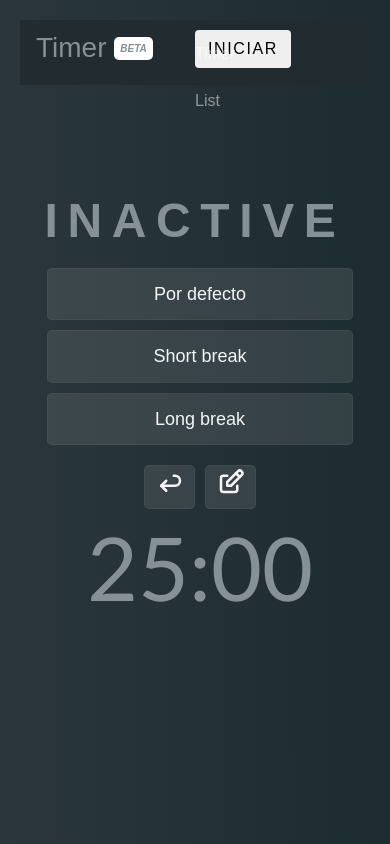
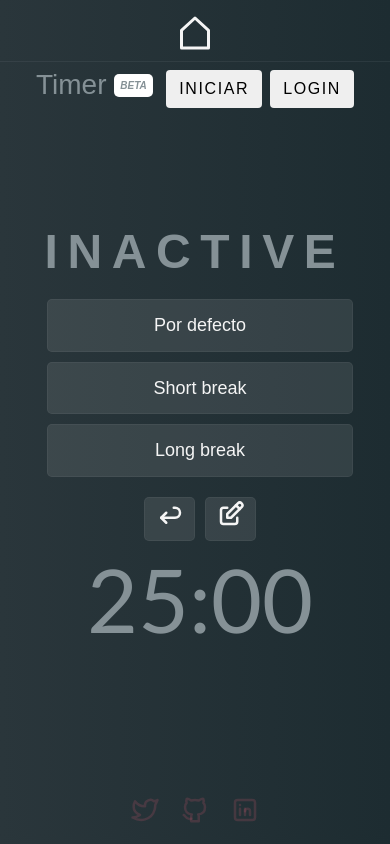
Before and after one commit to Serphp/Spomodoro, a React (Vite) app: page / in a window 390 px wide. Built offline with nearby package versions, Linux system fonts and the light colour scheme; no server answers.

Commit message:
Improvement mobile design & update components

```diff
--- a/components/Auth/Login.jsx
+++ b/components/Auth/Login.jsx
@@ -29,6 +29,7 @@ export default function Login() {
 
   return (
     <>
+
       <div className="boxcontainer2">
           <h2 className="text-center mb-4">Log In</h2>
           {error && <Alert variant="danger">{error}</Alert>}
--- a/components/Main/Footer.jsx
+++ b/components/Main/Footer.jsx
@@ -1,7 +1,27 @@
 export const Footer = () => {
     return (<>
-        <footer className="footer mb-5">
-
+        <footer>
+        <div className="socials">
+        <a href="https://twitter.com/Serphp" target="_blank" rel="noopener noreferrer">
+        <svg width="30" height="30" fill="none" className="socialicon" stroke="currentColor" stroke-linecap="round" stroke-linejoin="round" stroke-width="2" viewBox="0 0 24 24" xmlns="http://www.w3.org/2000/svg">
+        <path d="M22 4.009c-1 .49-1.98.689-3 .99-1.121-1.265-2.783-1.335-4.38-.737S11.977 6.322 12 7.999v1c-3.245.083-6.135-1.395-8-4 0 0-4.182 7.433 4 11-1.872 1.247-3.739 2.088-6 2 3.308 1.803 6.913 2.423 10.034 1.517 3.58-1.04 6.522-3.723 7.651-7.742a13.84 13.84 0 0 0 .497-3.753c-.002-.249 1.51-2.772 1.818-4.013v.001Z"></path>
+        </svg>
+        </a>
+        <a href="https://github.com/Serphp" target="_blank" rel="noopener noreferrer">
+        <svg width="30" height="30" fill="none" className="socialicon" stroke="currentColor" stroke-linecap="round" stroke-linejoin="round" stroke-width="2" viewBox="0 0 24 24" xmlns="http://www.w3.org/2000/svg">
+        <path d="M15 21v-3.5c0-1 .1-1.4-.5-2 2.8-.3 5.5-1.4 5.5-6a4.6 4.6 0 0 0-1.3-3.2 4.2 4.2 0 0 0-.1-3.2s-1.1-.3-3.5 1.3a12.3 12.3 0 0 0-6.2 0C6.5 2.8 5.4 3.1 5.4 3.1a4.2 4.2 0 0 0-.1 3.2A4.6 4.6 0 0 0 4 9.5c0 4.6 2.7 5.7 5.5 6-.6.6-.6 1.2-.5 2V21h6Z"></path>
+        <path d="M9 19c-4.3 1.4-4.3-2.5-6-3"></path>
+        </svg>
+        </a>
+        <a href="https://www.linkedin.com/in/bryaninit/" target="_blank" rel="noopener noreferrer">
+        <svg width="30" height="30" fill="none" className="socialicon" stroke="currentColor" stroke-linecap="round" stroke-linejoin="round" stroke-width="2" viewBox="0 0 24 24" xmlns="http://www.w3.org/2000/svg">
+        <path d="M18 4H6a2 2 0 0 0-2 2v12a2 2 0 0 0 2 2h12a2 2 0 0 0 2-2V6a2 2 0 0 0-2-2Z"></path>
+        <path d="M8 11v5"></path>
+        <path d="M8 8v.01"></path>
+        <path d="M12 16v-5"></path>
+        <path d="M16 16v-3a2 2 0 0 0-4 0"></path>
+        </svg></a>
+        </div>
         </footer>
     </>)
 }
--- a/components/Main/Navbar.jsx
+++ b/components/Main/Navbar.jsx
@@ -27,52 +27,63 @@ export const NavBar = () => {
     //console.log(handleSP);
     return (
         <>
+        <span className='navline2'>
+        <Link to="/" className='navlinkx'>
+            <svg width="36" height="36" fill="none" stroke="currentColor"
+            stroke-linecap="round" stroke-linejoin="round" stroke-width="2"
+            viewBox="0 0 24 24" xmlns="http://www.w3.org/2000/svg">
+            <path d="M3 10.182V22h18V10.182L12 2l-9 8.182Z"></path>
+            </svg>
+        </Link>
+        {currentUser ?
+                <>
+                <li className="">
+                    <Link to="/dashboard" className="navlink">Dashboard</Link>
+                </li>
+                <li className="">
+                    <Link to="/Taskpage" className="navlink">List</Link>
+                </li>
+                </>
+                : null}
+        </span>
 
-    <nav className="navbar navbar-expand-lg navbar-dark bg-dark probootstrap-navabr-dark">
-        <div className="">
-        <a className="navbar-brand">
+    <nav className="navbar">
+
         {timer.isRunning ? <h1>{`${minutes}:${seconds}`}</h1> : <h3>Timer <span className='beta'>beta</span></h3>}
-        </a>
-        <div className="navcenter">
-            <button className='btn' onClick={toggleTimer}>{timer.isRunning ? 'Pausar' : 'Iniciar'}</button>
-        </div>
-        <div className='navbarconlist navcenter'>
-        <ul className="navbar-nav ml-auto">
-            <li className="nav-item"><Link to="/" className="nav-link">Timer</Link></li>
-            <li className="nav-item"><Link to="/Taskpage" className="nav-link">List</Link></li>
-            <li className="nav-item">
-                </li>
-            </ul>
-            </div>
-        <div className="navbarlist" id="probootstrap-nav">
-            <ul className="navline">
-            <li className="">
-                <Link to="/" className='navlink' > Home </Link>
-            </li>
-            {/* <li className="">
-                <Link to="/Taskpage" className="navlink">List</Link>
-            </li> */}
+
+            {/* <div className="navbarlist2">
+                <span className='navline'>
+                v1.0.2
+                <Link to="/" className='navlink'> Home </Link>
+                {
+                currentUser ?
+                <>
+                    <Link to="/dashboard" className="">Dashboard</Link>
+                    <Link to="/Taskpage" className="">List</Link>
+                </>
+                : null
+            }
+                </span>
+                </div> */}
+                <div className="navbarlist">
             {
                 currentUser ?
                 <>
-                <li className="nav-item"><Link to="/dashboard" className="navlink">Dashboard</Link></li>
-                <li className="nav-item"><Link to="/Taskpage" className="navlink">List</Link></li>
+                <li className="nav-item">
+                    <Link to="/dashboard" className="navlink">Dashboard</Link>
+                </li>
+                <li className="nav-item">
+                    <Link to="/Taskpage" className="navlink">List</Link>
+                </li>
                 </>
                 : null
             }
-            <li className="nav-item">
-                <div className="nav-link">
-                    <button className='btn' onClick={toggleTimer}>{timer.isRunning ? 'Pausar' : 'Iniciar'}</button>
-                    <button className='btn ml-2' onClick={handleSignOut}>{currentUser ? 'Logout' : 'Login'}</button>
 
+                <button className='btn' onClick={toggleTimer}>{timer.isRunning ? 'Pausar' : 'Iniciar'}</button>
+                <button className='btn ml-2' onClick={handleSignOut}>{currentUser ? 'Logout' : 'Login'}</button>
                 </div>
-                </li>
-            </ul>
-        </div>
-        </div>
-    </nav>
 
-
+            </nav>
         </>
     )
 }
--- a/src/styles/global.scss
+++ b/src/styles/global.scss
@@ -151,39 +151,60 @@ nav {
     align-items: center;
     justify-content: center;
     margin: 20px;
-}
-
-.navline {
-    //muestra el texto uno alado del otro
-    display: flex;
-    flex-direction: row;
-    align-items: center;
-    justify-content: center;
-    li {
-        list-style: none;
-        text-align: center;
-        color: whitesmoke;
+    @media screen and (max-width: 768px) {
+        margin: 0 20px 20px 20px;
     }
 }
 
-.navlink {
-    text-decoration: none;
-    margin: 5px;
-    padding: 10px;
-    text-align: center;
-    color: whitesmoke;
-    transition: all 0.3s ease;+
-    &:hover {
-        border-bottom: #969696 solid 1px;
-        border-radius: 5px;
-        color: #217a97;
-        text-decoration: none;
+//keyframes color rainbow
+@keyframes color {
+    0% {
+        color: #871abe58;
+    }
+    25% {
+        color: #c6771737;
+    }
+    50% {
+        color: #00ff003a;
+    }
+    75% {
+        color: #12e1e142;
+    }
+    100% {
+        color: #3e3eb243;
     }
 }
 
-Link {
-    text-decoration: none;
-    color: rgb(255, 0, 0);
+footer {
+    .socials {
+        display: flex;
+        flex-direction: row;
+        align-items: center;
+        justify-content: center;
+        margin: auto;
+        padding: auto;
+            .socialicon {
+                display: flex;
+                flex-direction: row;
+                align-items: center;
+                justify-content: center;
+                margin: auto;
+                color: #1d2c31 ;
+                padding: 10px;
+                width: 50px;
+                height: 50px;
+                border-radius: 30%;
+                animation: color 5s infinite;
+                transition: all 1s ease;
+                &:hover {
+                    //zoom 1.1
+                    transform: scale(1.2);
+                    background-color: #0000003b;
+                    color: #fff;
+                    border-radius: 50%;
+                }
+            }
+        }
 }
 
 .boxcontainer2 {
@@ -275,15 +296,53 @@ Link {
     text-align: center;
 }
 
+.navline {
+    @media screen and (max-width: 1000px) {
+        display: none;
+    }
+}
+.navline2 {
+    @media screen and (max-width: 1008px) {
+        display: flex;
+        margin-top: 10px;
+        color: #859196;
+        flex-direction: row;
+        align-items: center;
+        justify-content: center;
+        border-bottom: #85919620 solid 1px;
+    }
+    @media screen and (min-width: 768px) {
+        display: none;
+    }
+    .navlinkx {
+        text-decoration: none;
+        margin-top: 5px;
+        //padding: 5px;
+        text-align: center;
+        color: whitesmoke;
+        transition: all 0.3s ease;
+        &:hover {
+            border-bottom: #859196 solid 1px;
+        }
+    }
+}
+
 .navbarlist {
-    position: absolute;
-    top: 0;
+    //position: absolute;
+    //top: 0;
+    display: flex;
     right: 50px;
     align-items: center;
     justify-content: space-around;
     text-align: center;
+    li {
+        list-style: none;
+        text-align: center;
+        color: whitesmoke;
+    }
     @media screen and (max-width: 1008px) {
-        display: none;
+        //display: none;
+        right: 5px;
     }
 }
 
@@ -296,3 +355,18 @@ Link {
         display: none;
     }
 }
+
+.navlink {
+    text-decoration: none;
+    margin: 5px;
+    padding: 10px;
+    text-align: center;
+    color: whitesmoke;
+    transition: all 0.3s ease;+
+    &:hover {
+        border-bottom: #969696 solid 1px;
+        border-radius: 5px;
+        color: #217a97;
+        text-decoration: none;
+    }
+}
```
Also changed, not shown: src/styles/bootstrap.min.css.
